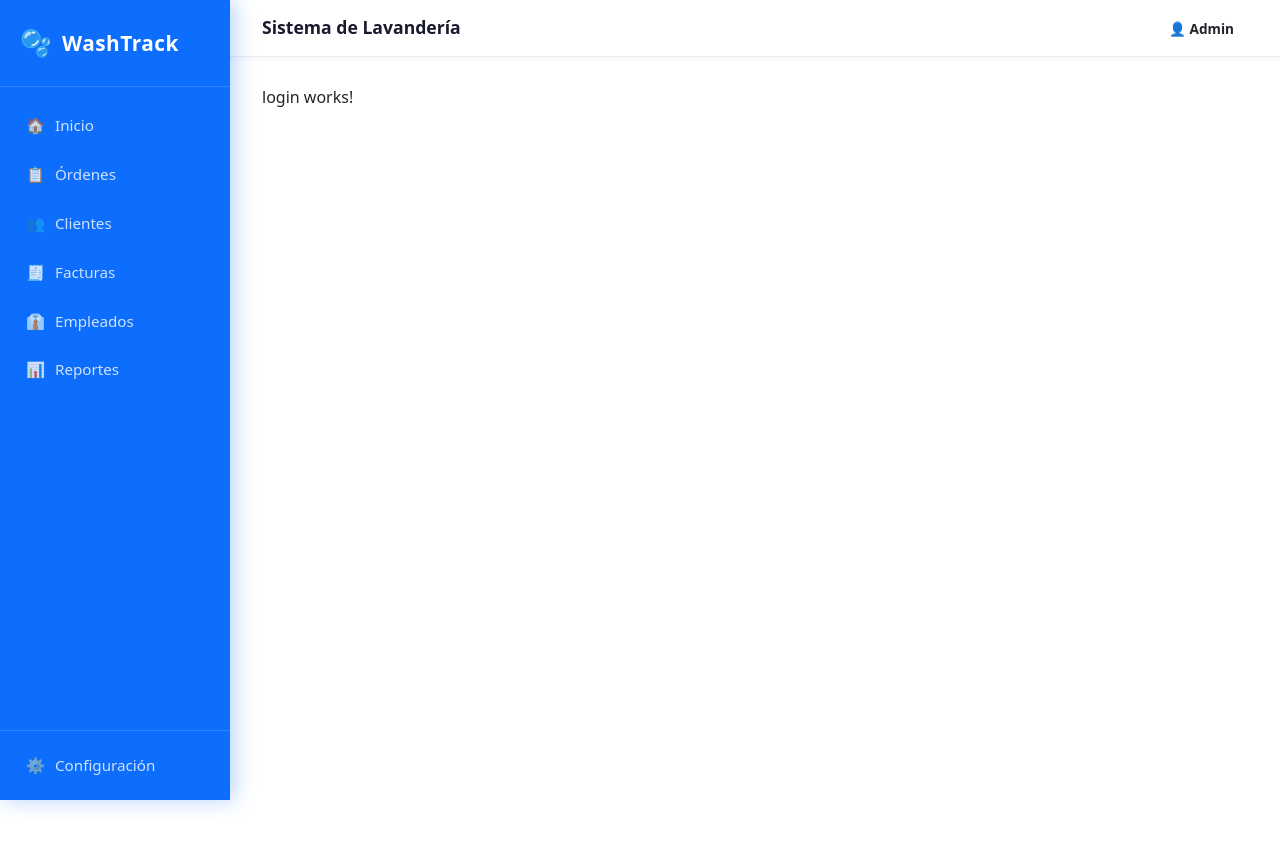
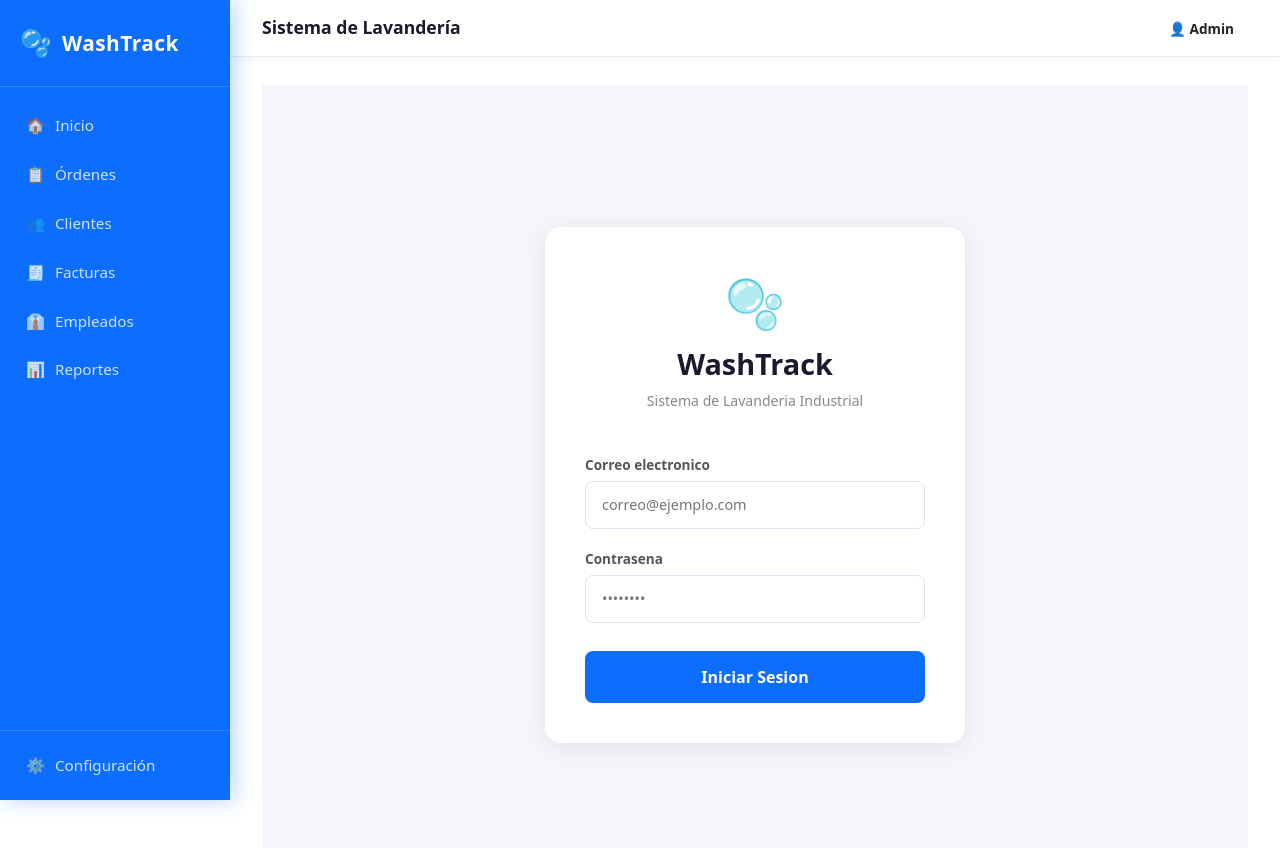
Before and after one commit to amg-argenis/washtrack-front, an Angular app: page /login in a window 1280 px wide. Shown: the top 848 px of the page. Before the commit the page ends 800 px from the top, so only its background shows below. Built offline with nearby package versions, Linux system fonts and the light colour scheme.

Commit message:
Login - Funcional v1

```diff
--- a/angular.json
+++ b/angular.json
@@ -68,16 +68,17 @@
           "defaultConfiguration": "production"
         },
         "serve": {
+          "builder": "@angular/build:dev-server",
           "options": {
             "proxyConfig": "proxy.conf.json"
           },
-          "builder": "@angular/build:dev-server",
           "configurations": {
             "production": {
               "buildTarget": "washtrack-front:build:production"
             },
             "development": {
-              "buildTarget": "washtrack-front:build:development"
+              "buildTarget": "washtrack-front:build:development",
+              "proxyConfig": "proxy.conf.json"
             }
           },
           "defaultConfiguration": "development"
--- a/proxy.conf.json
+++ b/proxy.conf.json
@@ -1,7 +1,8 @@
 {
-  "/washtrack/api/v1": {
+  "/washtrack": {
     "target": "http://localhost:8080",
     "secure": false,
-    "changeOrigin": true
+    "changeOrigin": true,
+    "logLevel": "debug"
   }
 }
--- a/src/app/features/auth/login/login.component.css
+++ b/src/app/features/auth/login/login.component.css
@@ -0,0 +1,97 @@
+.login-wrapper {
+    min-height: 100vh;
+    background: #f4f6fb;
+    display: flex;
+    align-items: center;
+    justify-content: center;
+}
+
+.login-card {
+    background: white;
+    border-radius: 16px;
+    box-shadow: 0 4px 24px rgba(0, 0, 0, 0.08);
+    padding: 40px;
+    width: 100%;
+    max-width: 420px;
+    display: flex;
+    flex-direction: column;
+    gap: 20px;
+}
+
+.login-brand {
+    text-align: center;
+    margin-bottom: 8px;
+}
+
+.brand-icon {
+    font-size: 3rem;
+}
+
+.brand-name {
+    font-size: 1.8rem;
+    font-weight: 700;
+    color: #1a1a2e;
+    margin-top: 8px;
+}
+
+.brand-subtitle {
+    font-size: 0.88rem;
+    color: #888;
+    margin-top: 4px;
+}
+
+.form-group {
+    display: flex;
+    flex-direction: column;
+    gap: 6px;
+}
+
+.form-group label {
+    font-size: 0.85rem;
+    font-weight: 600;
+    color: #555;
+}
+
+.form-group input {
+    padding: 12px 16px;
+    border: 1px solid #dde2f0;
+    border-radius: 8px;
+    font-size: 0.9rem;
+    color: #1a1a2e;
+    outline: none;
+    transition: border 0.2s;
+}
+
+.form-group input:focus {
+    border-color: rgb(13, 109, 252);
+}
+
+.btn-login {
+    background: rgb(13, 109, 252);
+    color: white;
+    border: none;
+    padding: 14px;
+    border-radius: 8px;
+    font-size: 1rem;
+    font-weight: 600;
+    cursor: pointer;
+    transition: background 0.2s;
+    margin-top: 8px;
+}
+
+.btn-login:hover {
+    background: rgb(10, 88, 202);
+}
+
+.btn-login:disabled {
+    opacity: 0.6;
+    cursor: not-allowed;
+}
+
+.alert-error {
+    background: rgba(220, 53, 69, 0.1);
+    color: rgb(220, 53, 69);
+    padding: 12px 16px;
+    border-radius: 8px;
+    font-size: 0.88rem;
+}
--- a/src/app/features/auth/login/login.component.html
+++ b/src/app/features/auth/login/login.component.html
@@ -1 +1,29 @@
-<p>login works!</p>
+<div class="login-wrapper">
+    <div class="login-card">
+        <div class="login-brand">
+            <span class="brand-icon">🫧</span>
+            <h1 class="brand-name">WashTrack</h1>
+            <p class="brand-subtitle">Sistema de Lavanderia Industrial</p>
+        </div>
+
+        @if(errorMsg) {
+        <div class="alert-error">{{ errorMsg }}</div>
+        }
+
+        <div class="form-group">
+            <label>Correo electronico</label>
+            <input type="email" [(ngModel)]="loginRequest.email" placeholder="correo@ejemplo.com"
+                (keyup.enter)="iniciarSesion()" />
+        </div>
+
+        <div class="form-group">
+            <label>Contrasena</label>
+            <input type="password" [(ngModel)]="loginRequest.password" placeholder="••••••••"
+                (keyup.enter)="iniciarSesion()" />
+        </div>
+
+        <button class="btn-login" (click)="iniciarSesion()" [disabled]="cargando">
+            {{ cargando ? 'Iniciando sesion...' : 'Iniciar Sesion' }}
+        </button>
+    </div>
+</div>
--- a/src/app/features/auth/login/login.component.ts
+++ b/src/app/features/auth/login/login.component.ts
@@ -1,9 +1,58 @@
 import { Component } from '@angular/core';
+import { Router } from '@angular/router';
+import { FormsModule } from '@angular/forms';
+import { CommonModule } from '@angular/common';
+import { AuthService } from '../../../servidor/auth.service';
+import { LoginRequest } from '../../../models/auth/login-request';
+import { LoginResponse } from '../../../models/auth/login-response';
 
 @Component({
   selector: 'app-login',
-  imports: [],
+  imports: [FormsModule, CommonModule],
   templateUrl: './login.component.html',
-  styleUrl: './login.component.css',
+  styleUrl: './login.component.css'
 })
-export class LoginComponent {}
+export class LoginComponent {
+
+  loginRequest: LoginRequest = {
+    email: '',
+    password: ''
+  };
+
+  cargando = false;
+  errorMsg = '';
+
+  constructor(
+    private authService: AuthService,
+    private router: Router) { }
+
+
+  iniciarSesion() {
+    this.cargando = true;
+    this.errorMsg = '';
+
+    this.authService.login(this.loginRequest).subscribe({
+      next: (response: LoginResponse | null) => {
+        this.cargando = false;
+
+        if (!response) {
+          this.errorMsg = 'No se recibio respuesta del servidor.';
+          return;
+        }
+
+        if (response.success) {
+          this.authService.guardarSesion(response);
+          this.router.navigate(['/ordenes/listar']);
+        } else {
+          this.errorMsg = 'Credenciales incorrectas, intenta de nuevo.';
+        }
+      },
+      error: (err) => {
+        this.cargando = false;
+        this.errorMsg = 'Error al iniciar sesion. Verifica tus datos.';
+        console.error('Error login:', err);
+      }
+    });
+  }
+
+}
--- a/src/app/servidor/auth-interceptor.ts
+++ b/src/app/servidor/auth-interceptor.ts
@@ -1,10 +1,24 @@
-import { HttpInterceptorFn } from '@angular/common/http';
-import { inject } from '@angular/core';
-import { AuthService } from './auth.service';
+import { HttpInterceptorFn } from "@angular/common/http";
+import { AuthService } from "./auth.service";
+import { inject } from "@angular/core";
 
 export const authInterceptor: HttpInterceptorFn = (req, next) => {
   const authService = inject(AuthService);
   const token = authService.getToken();
+
+  // No agregar token al endpoint de login
+  if (req.url.includes('/usuarios/login')) {
+    console.log('URL completa:', req.url);
+    console.log('Method:', req.method);
+    console.log('Body:', req.body);
+    console.log('Headers:', req.headers.keys());
+    const reqConHeader = req.clone({
+      setHeaders: {
+        'Content-Type': 'application/json'
+      }
+    });
+    return next(reqConHeader);
+  }
 
   if (token) {
     const reqConToken = req.clone({
--- a/src/app/servidor/auth.service.ts
+++ b/src/app/servidor/auth.service.ts
@@ -14,10 +14,10 @@ export class AuthService {
 
   constructor(private http: HttpClient, private router: Router) { }
 
-  login(request: LoginRequest): Observable<LoginResponse> {
+  login(request: LoginRequest): Observable<LoginResponse | null> {
     return this.http.post<LoginResponse>(
       `${this.apiUrl}/usuarios/login`,
-      { body: request } as any
+      request  // 👈 solo el request, sin observe
     );
   }
 
```
Also changed, not shown: 1 other file (tests, documents, lock files or other folders).
